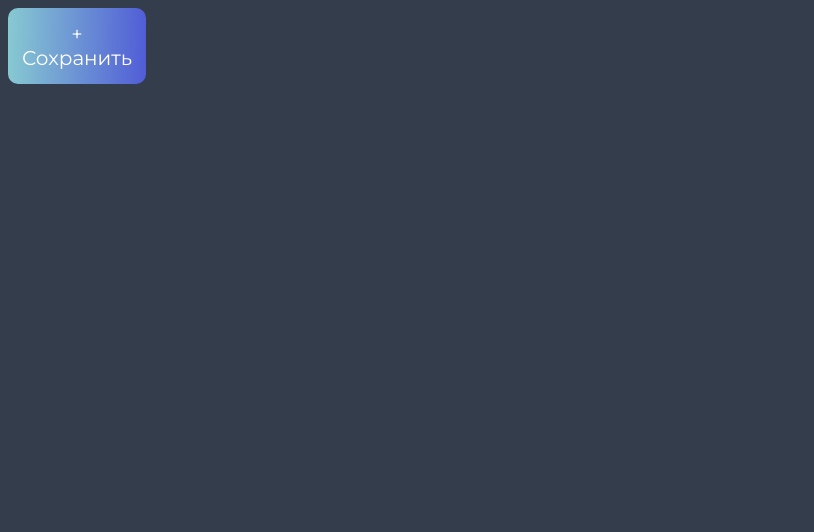
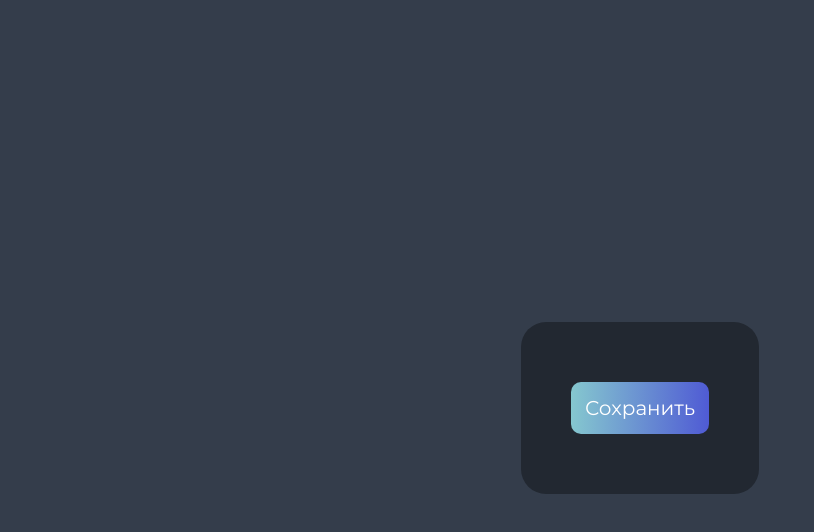
Before and after one commit to ShamsutOFF/vue-project1, a Vue app: page / in a window 1280 px wide. Shown: the top 532 px of the page, without its empty margins (0-814 px from the left). Built offline with nearby package versions, Linux system fonts and the light colour scheme.

Commit message:
Сборка app и убрал DevTools

```diff
--- a/src/App.vue
+++ b/src/App.vue
@@ -1,14 +1,19 @@
 <script setup>
 import Button from "@/components/Button.vue";
-
 </script>
 
 <template>
-  <Button>
-    <template #icon>+</template>
-    Сохранить
-  </Button>
+  <main class="main">
+    <Button>
+      Сохранить
+    </Button>
+  </main>
 </template>
 
 <style scoped>
+.main {
+  background: var(--color-bg-main);
+  padding: 60px 50px;
+  border-radius: 25px;
+}
 </style>
--- a/src/style.css
+++ b/src/style.css
@@ -17,4 +17,7 @@ body {
     -webkit-font-smoothing: antialiased;
     -moz-osx-font-smoothing: grayscale;
     background-color: var(--color-bg);
+    display: grid;
+    place-items: center;
+    min-height: 100vh;
 }
--- a/vite.config.js
+++ b/vite.config.js
@@ -2,13 +2,13 @@ import { fileURLToPath, URL } from 'node:url'
 
 import { defineConfig } from 'vite'
 import vue from '@vitejs/plugin-vue'
-import vueDevTools from 'vite-plugin-vue-devtools'
+// import vueDevTools from 'vite-plugin-vue-devtools'
 
 // https://vite.dev/config/
 export default defineConfig({
   plugins: [
     vue(),
-    vueDevTools(),
+    // vueDevTools(),
   ],
   resolve: {
     alias: {
```
